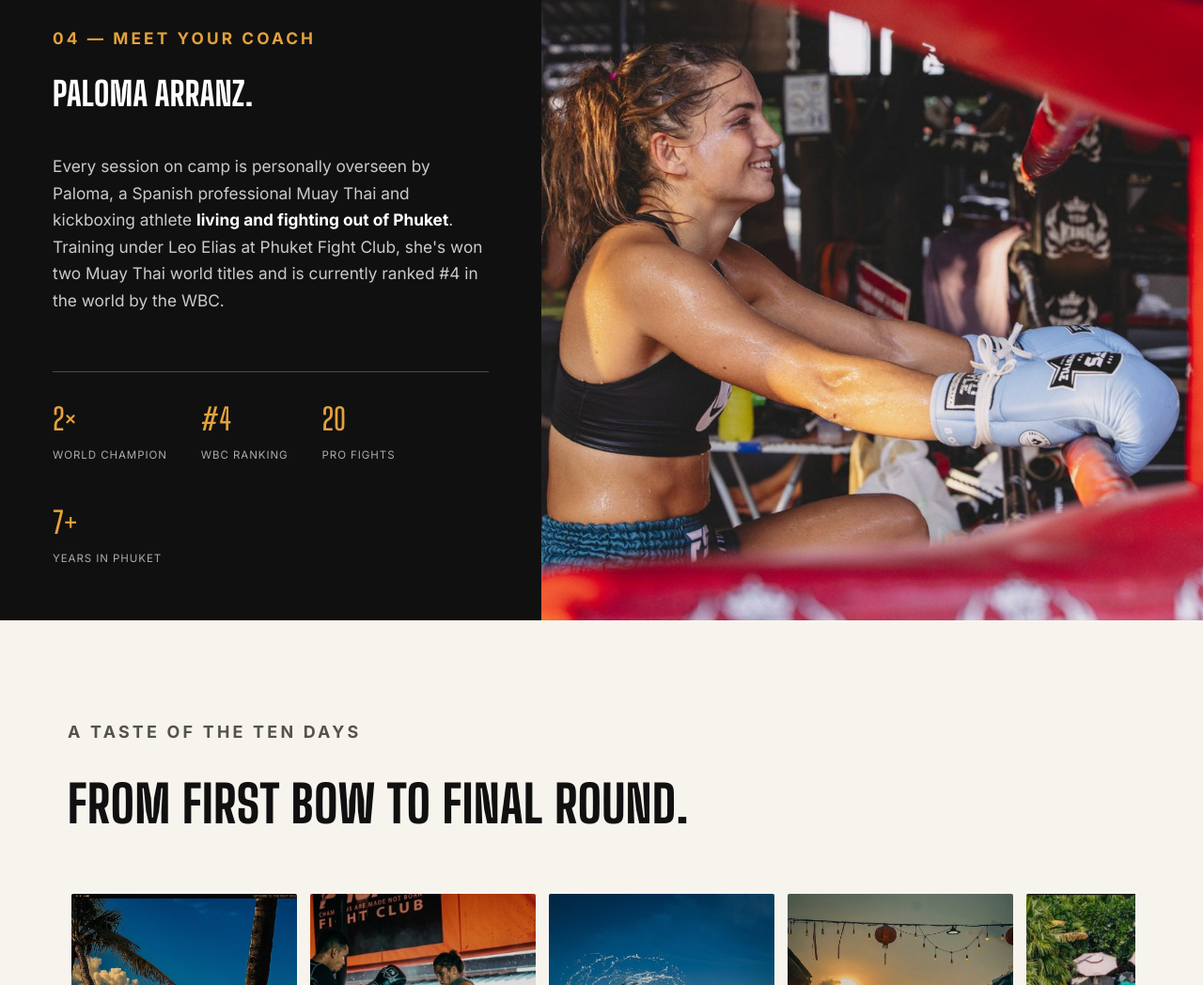
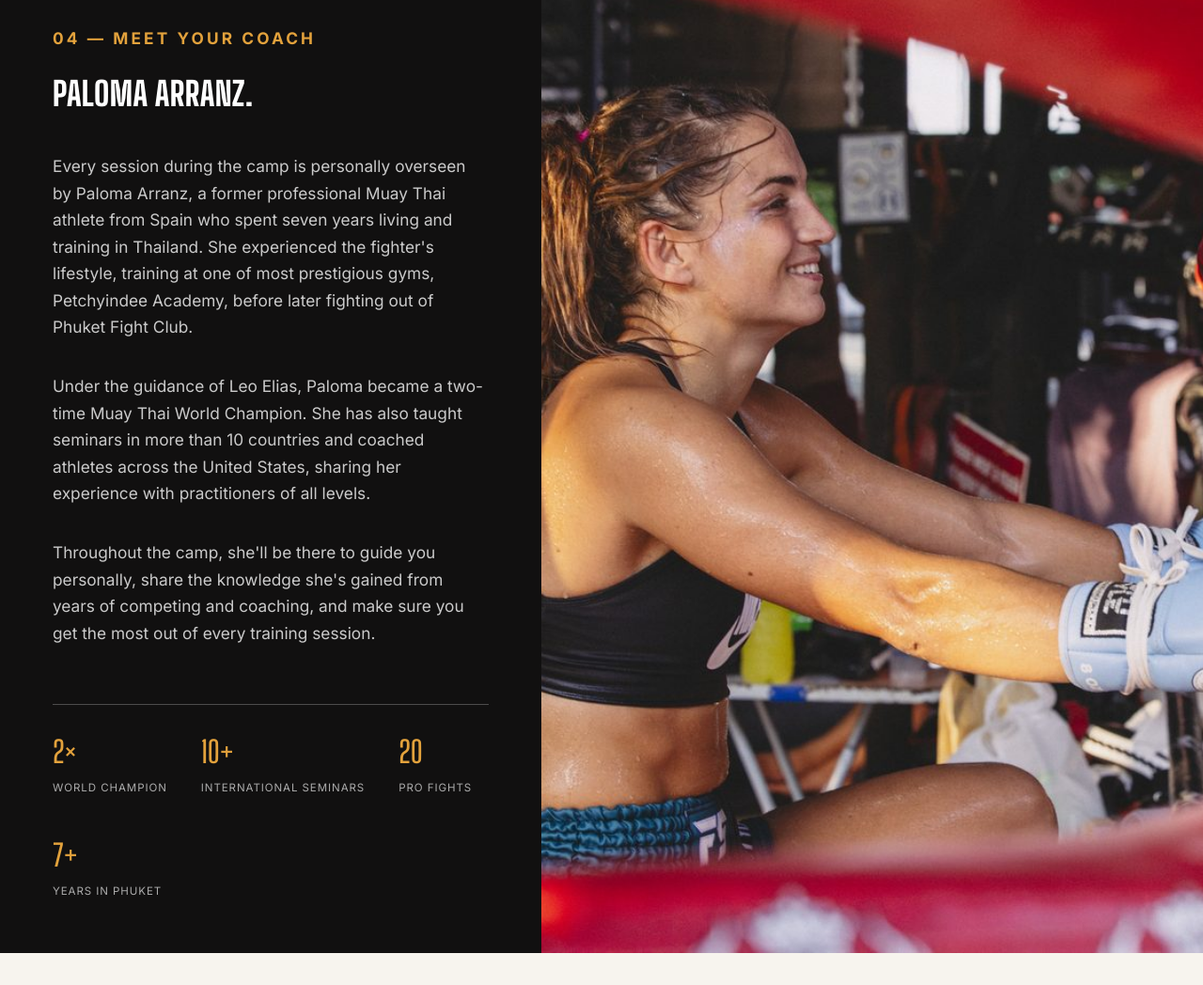
Before and after one commit to RocketJamDev/loma-muay-thai, a plain HTML site: page index.html in a window 1280 px wide. Shown: the part 3524-4572 px from the top of the page at 94% size. Drawn offline with Linux system fonts and the light colour scheme.

Commit message:
cambio texto meet your coach

```diff
--- a/index.html
+++ b/index.html
@@ -55,7 +55,7 @@
   .hero-stats{display:flex;gap:36px;margin-top:44px;flex-wrap:wrap;border-top:1px solid rgba(255,255,255,0.25);padding-top:24px;}
   .hero-stats .num{font-family:'Big Shoulders Display',sans-serif;font-size:2rem;color:var(--gold);}
   .hero-stats .lbl{font-size:0.72rem;text-transform:uppercase;letter-spacing:0.08em;color:rgba(255,255,255,0.65);margin-top:2px;}
-  @media(max-width:640px){.hero{min-height:0;background:var(--ink);padding-bottom:32px;} .hero img{height:70vw;object-position:center;} .hero-content{padding-left:24px;padding-right:24px;} .hero-form-card{display:none;} .hero-title{height:calc(70vw - 60px);display:flex;flex-direction:column;justify-content:flex-end;padding-bottom:28px;} .hero-sub{margin-top:0;} .hero-grid>div{min-width:0;} .hero-stats{display:grid;grid-template-columns:repeat(2,minmax(0,max-content));justify-content:center;row-gap:22px;column-gap:56px;justify-items:start;} .hero-stats>div{min-width:0;} .hero-stats .num{font-size:2.3rem;} .hero-stats .lbl{font-size:0.8rem;color:#fff;font-weight:700;}}
+  @media(max-width:640px){.hero{min-height:0;background:var(--ink);padding-bottom:32px;} .hero img{height:70vw;object-position:center;} .hero-content{padding-left:24px;padding-right:24px;} .hero-form-card{display:none;} .hero-title{height:calc(70vw - 60px);display:flex;flex-direction:column;justify-content:flex-end;padding-bottom:28px;} .hero-sub{margin-top:0;} .hero-grid>div{min-width:0;} .hero-stats{width:100%;display:grid;grid-template-columns:repeat(2,minmax(0,max-content));justify-content:center;row-gap:22px;column-gap:56px;justify-items:start;} .hero-stats>div{min-width:0;} .hero-stats .num{font-size:2.3rem;} .hero-stats .lbl{font-size:0.8rem;color:#fff;font-weight:700;}}
 
   section{padding:88px 0;}
   .section-head{max-width:680px;margin-bottom:44px;}
@@ -260,10 +260,12 @@
   <div class="exp-copy">
     <p class="eyebrow">04 — Meet Your Coach</p>
     <h3>Paloma Arranz.</h3>
-    <p>Every session on camp is personally overseen by Paloma, a Spanish professional Muay Thai and kickboxing athlete <strong>living and fighting out of Phuket</strong>. Training under Leo Elias at Phuket Fight Club, she's won two Muay Thai world titles and is currently ranked #4 in the world by the WBC.</p>
+    <p>Every session during the camp is personally overseen by Paloma Arranz, a former professional Muay Thai athlete from Spain who spent seven years living and training in Thailand. She experienced the fighter's lifestyle, training at one of most prestigious gyms, Petchyindee Academy, before later fighting out of Phuket Fight Club.</p>
+    <p>Under the guidance of Leo Elias, Paloma became a two-time Muay Thai World Champion. She has also taught seminars in more than 10 countries and coached athletes across the United States, sharing her experience with practitioners of all levels.</p>
+    <p>Throughout the camp, she'll be there to guide you personally, share the knowledge she's gained from years of competing and coaching, and make sure you get the most out of every training session.</p>
     <div class="hero-stats">
       <div><div class="num">2×</div><div class="lbl">World Champion</div></div>
-      <div><div class="num">#4</div><div class="lbl">WBC Ranking</div></div>
+      <div><div class="num">10+</div><div class="lbl">International Seminars</div></div>
       <div><div class="num">20</div><div class="lbl">Pro Fights</div></div>
       <div><div class="num">7+</div><div class="lbl">Years in Phuket</div></div>
     </div>
```
